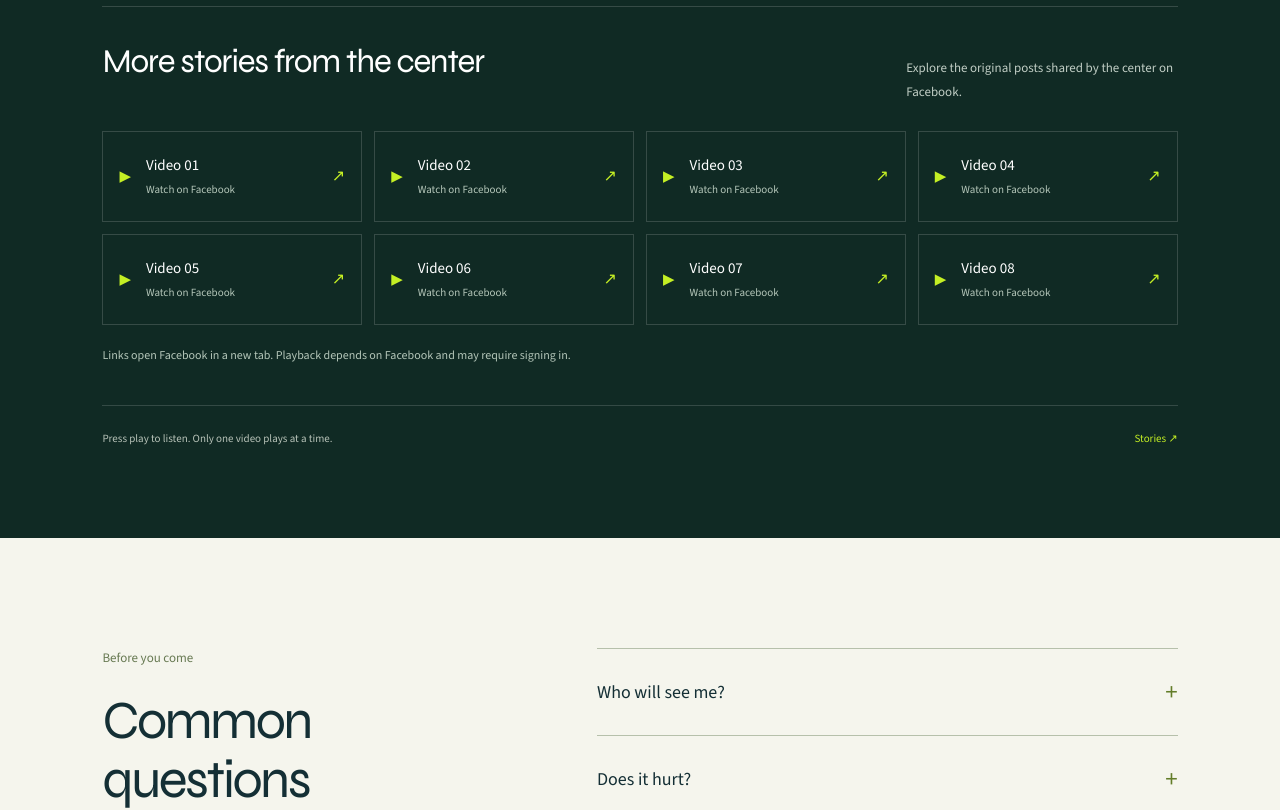
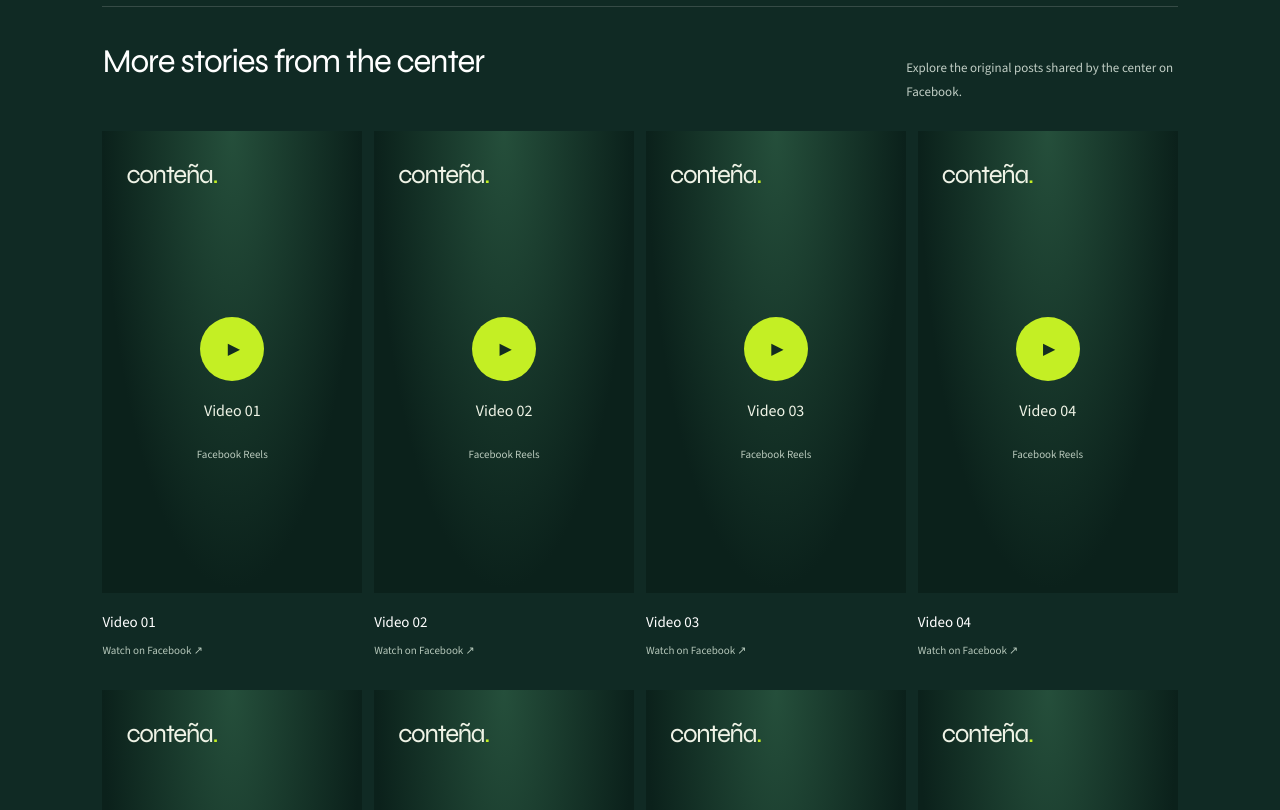
Before and after one commit to AndreMendezCisneros/contena-site, a Next.js app: page /en in a window 1280 px wide. Shown: the part 7880-8690 px from the top of the page. Built offline with nearby package versions, Linux system fonts and the light colour scheme; no server answers.

Commit message:
Embed Facebook testimonials in click-to-play cards

```diff
--- a/src/app/globals.css
+++ b/src/app/globals.css
@@ -352,3 +352,17 @@ button, a { -webkit-tap-highlight-color: transparent; }
 .facebook-stories-note { margin-top: 20px; color: #b4c6b9; font-size: 12px; line-height: 1.7; }
 @media(max-width:1000px) { .facebook-stories-grid { grid-template-columns: repeat(2,minmax(0,1fr)); } }
 @media(max-width:767px) { .facebook-stories-heading { display: block; } .facebook-stories-heading p { margin-top: 18px; } .facebook-stories-grid a { gap: 10px; padding: 20px 12px; } }
+
+.facebook-video-stage { aspect-ratio: 9 / 16; background: #081b16; overflow: hidden; }
+.facebook-video-stage iframe { width: 100%; height: 100%; border: 0; display: block; }
+.facebook-video-stage > button { width: 100%; height: 100%; display: flex; flex-direction: column; align-items: center; justify-content: center; gap: 18px; padding: 24px; color: #eff3e6; background: radial-gradient(ellipse at top,#254f3b,#0b211b 70%); cursor: pointer; }
+.facebook-cover-brand { font-family: var(--font-syne),sans-serif; font-size: 26px; letter-spacing: -.05em; margin-bottom: auto; align-self: flex-start; }
+.facebook-cover-brand > span { color: #c4ef24; }
+.facebook-cover-play { background: #c4ef24; color: #132c21; width: 64px; height: 64px; border-radius: 50%; display: grid; place-items: center; padding-left: 3px; transition: transform .2s; }
+.facebook-video-stage button:hover .facebook-cover-play { transform: scale(1.08); }
+.facebook-video-stage small { margin-bottom: auto; color: #bacabd; font-size: 11px; }
+.facebook-video-caption { padding: 18px 0; display: flex; flex-wrap: wrap; align-items: center; gap: 10px; }
+.facebook-video-caption > button { margin-left: auto; font-size: 12px; color: #c4ef24; cursor: pointer; }
+.facebook-stories-grid .facebook-video-caption a { width: 100%; border: 0; padding: 0; color: #b4c6b9; font-size: 11px; }
+.facebook-stories-grid .facebook-video-caption a:hover { background: none; text-decoration: underline; }
+@media(max-width:600px) { .facebook-stories-grid { grid-template-columns: 1fr; max-width: 360px; margin-inline: auto; } }
--- a/src/components/media/FacebookTestimonials.tsx
+++ b/src/components/media/FacebookTestimonials.tsx
@@ -1,24 +1,50 @@
+"use client";
+
+import { useState } from "react";
 import { facebookTestimonials } from "@/content/testimonials";
 import type { Locale } from "@/lib/i18n";
 
 const copy = {
-  es: { title: "Más historias del centro", lead: "Explora las publicaciones originales compartidas por el centro en Facebook.", video: "Video", open: "Ver en Facebook", note: "Los enlaces abren Facebook en otra pestaña. La reproducción depende de Facebook y puede requerir iniciar sesión." },
-  en: { title: "More stories from the center", lead: "Explore the original posts shared by the center on Facebook.", video: "Video", open: "Watch on Facebook", note: "Links open Facebook in a new tab. Playback depends on Facebook and may require signing in." },
-  quy: { title: "Centroymanta aswan willakuykuna", lead: "Facebookpi centropa publicacionesninta qaway.", video: "Video", open: "Facebookpi qaway", note: "Kay enlaces huk pestañapi Facebookta kichan. Videota qawanaykipaq sesiónta kichayta mañakusunman." },
+  es: { title: "Más historias del centro", lead: "Explora las publicaciones originales compartidas por el centro en Facebook.", video: "Video", open: "Ver en Facebook", note: "Pulsa un video para verlo aquí. Si Facebook restringe su reproducción, puedes abrir la publicación original." },
+  en: { title: "More stories from the center", lead: "Explore the original posts shared by the center on Facebook.", video: "Video", open: "Watch on Facebook", note: "Select a video to watch here. If Facebook restricts playback, open the original post." },
+  quy: { title: "Centroymanta aswan willakuykuna", lead: "Facebookpi centropa publicacionesninta qaway.", video: "Video", open: "Facebookpi qaway", note: "Videota kaypi qaway. Facebook mana saqiptin, publicación originalta kichay." },
 };
 
 export function FacebookTestimonials({ locale }: { locale: Locale }) {
   const text = copy[locale];
+  const [active, setActive] = useState<string | null>(null);
   return (
     <section className="facebook-stories" aria-labelledby="facebook-stories-title">
       <div className="facebook-stories-heading"><h2 id="facebook-stories-title">{text.title}</h2><p>{text.lead}</p></div>
       <div className="facebook-stories-grid">
         {facebookTestimonials.map((item, index) => (
-          <a key={item.id} href={item.url} target="_blank" rel="noopener noreferrer">
-            <span className="facebook-play" aria-hidden="true">▶</span>
-            <span><strong>{text.video} {String(index + 1).padStart(2, "0")}</strong><small>{text.open}</small></span>
-            <span aria-hidden="true">↗</span>
-          </a>
+          <article key={item.id} className="facebook-video-card">
+            <div className="facebook-video-stage">
+              {active === item.id ? (
+                <iframe
+                  src={`https://www.facebook.com/plugins/video.php?href=${encodeURIComponent(item.url)}&show_text=false&width=360&autoplay=true`}
+                  title={`${text.video} ${index + 1} — Facebook`}
+                  allow="autoplay; encrypted-media; picture-in-picture; fullscreen"
+                  allowFullScreen
+                />
+              ) : (
+                <button type="button" onClick={() => {
+                  document.querySelectorAll("video").forEach(video => video.pause());
+                  setActive(item.id);
+                }} aria-label={`${locale === "en" ? "Play" : locale === "quy" ? "Qaway" : "Reproducir"} ${text.video} ${index + 1}`}>
+                  <span className="facebook-cover-brand">conteña<span>.</span></span>
+                  <span className="facebook-cover-play" aria-hidden="true">▶</span>
+                  <span>{text.video} {String(index + 1).padStart(2, "0")}</span>
+                  <small>Facebook Reels</small>
+                </button>
+              )}
+            </div>
+            <div className="facebook-video-caption">
+              <strong>{text.video} {String(index + 1).padStart(2, "0")}</strong>
+              {active === item.id && <button type="button" onClick={() => setActive(null)}>{locale === "en" ? "Close" : locale === "quy" ? "Wichqay" : "Cerrar"} ×</button>}
+              <a href={item.url} target="_blank" rel="noopener noreferrer">{text.open} ↗</a>
+            </div>
+          </article>
         ))}
       </div>
       <p className="facebook-stories-note">{text.note}</p>
```
